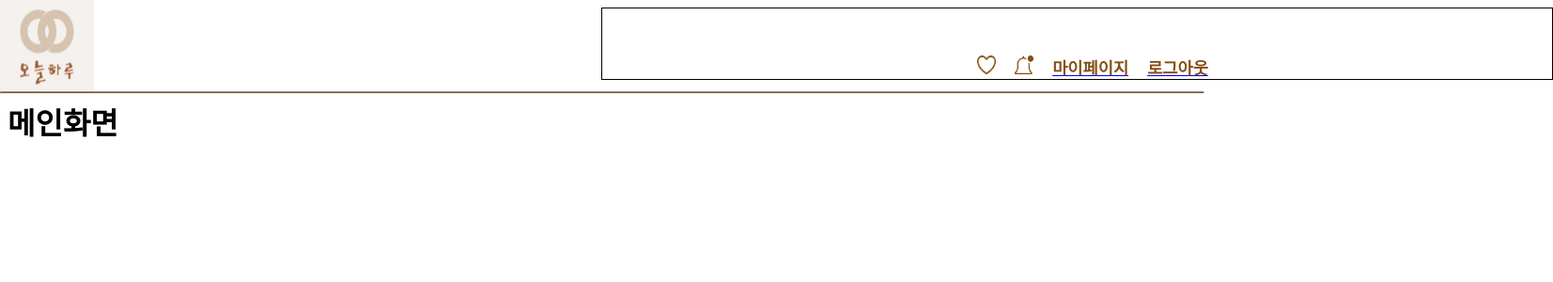
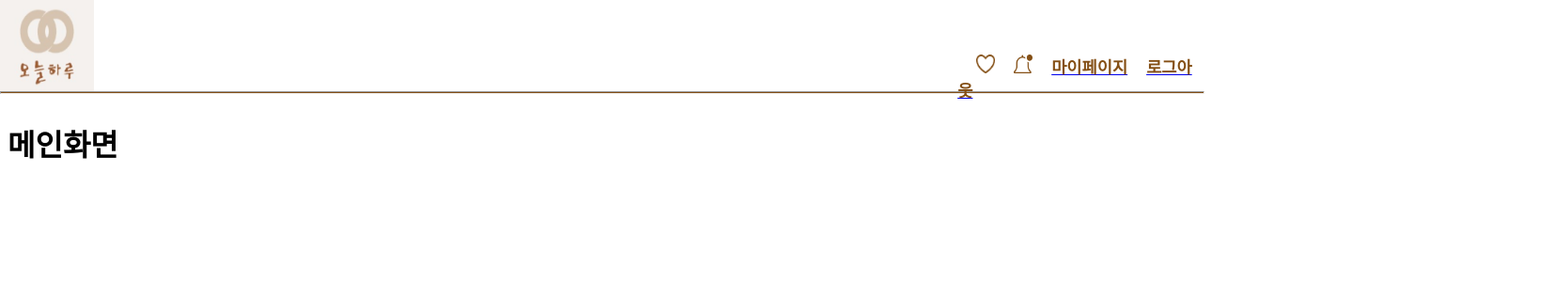
Before and after one commit to tjleejava/project-Today, a React (Create React App) app in the folder today/client/: page / in a window 1280 px wide. Shown: the top 300 px of the page at 94% size, 1653 px wide, since content can reach past the window. Built offline with nearby package versions, Linux system fonts and the light colour scheme.

Commit message:
[DESIGN] 공통 페이지 작성

```diff
--- a/today/client/src/components/commons/Navbar.module.css
+++ b/today/client/src/components/commons/Navbar.module.css
@@ -1,14 +1,10 @@
-
 .body {
-  border: 1px solid black;
   padding-top: 50px;
   margin-left: 50%;
   padding-left: 30%;
-  width: 50%;
   z-index: 3;
   position: relative;
 }
-
 
 .header {
   width: 20px;
@@ -16,6 +12,7 @@
   margin-left: 20PX;
   color: black;
 }
+
 .text {
   font-weight: 800;
   color: #844F15;
```
